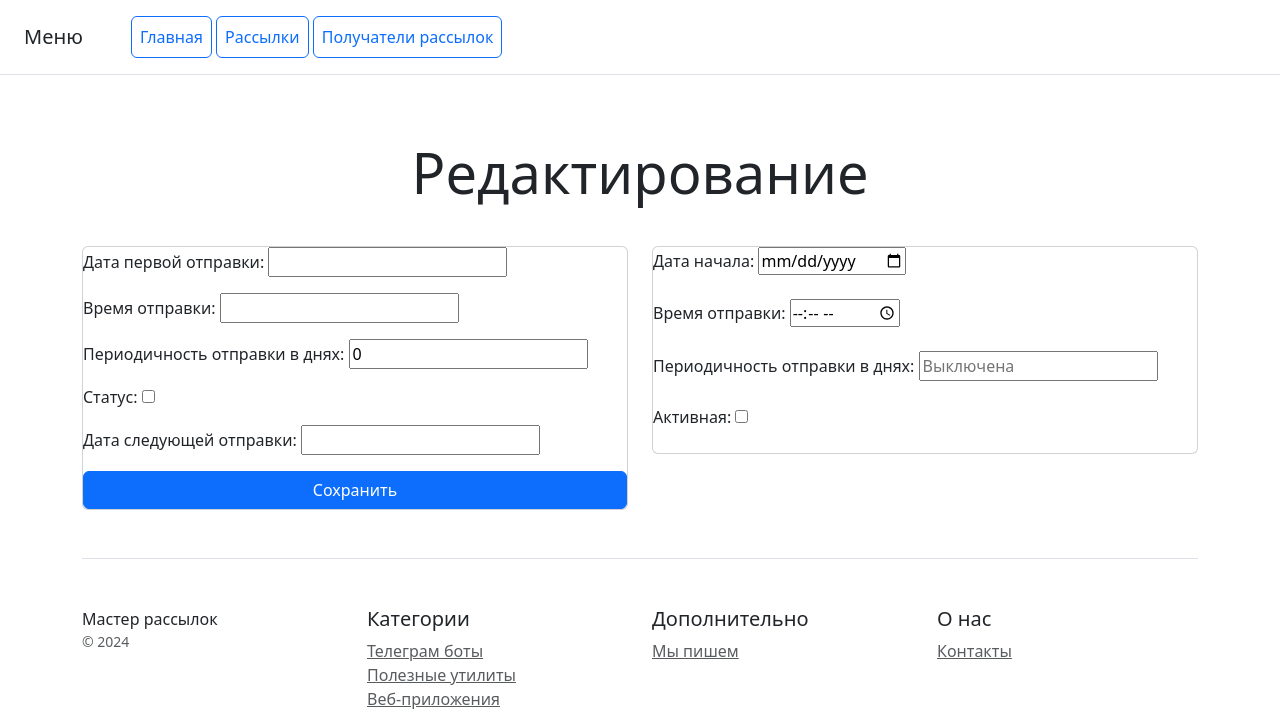
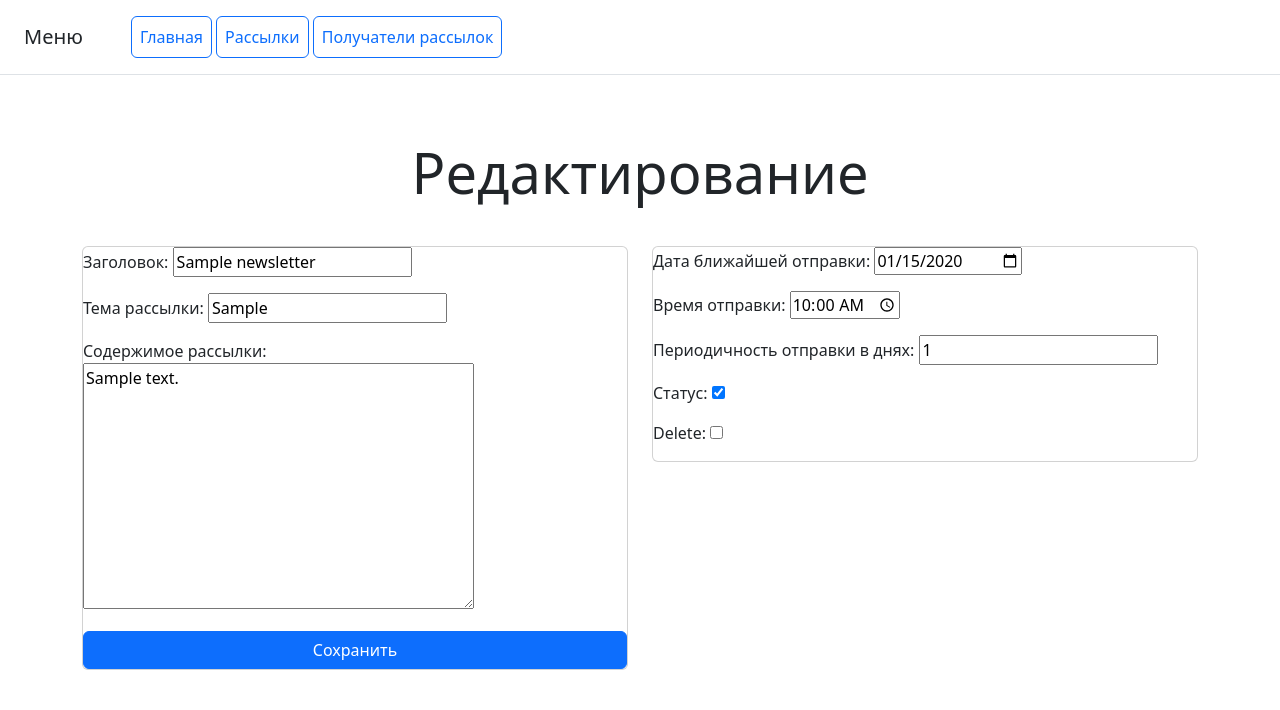
Before and after one commit to dimapbbb/MailMaster, a Django app: page /update/1/ in a window 1280 px wide. Shown: the top 710 px of the page. Run offline with Django 5.2, Linux system fonts and the light colour scheme; tables that the repository leaves empty hold one stand-in row (values such as "Sample post").

Commit message:
форма ввода настроек работает как надо создана модель логов рассылки

```diff
--- a/newsletterapp/admin.py
+++ b/newsletterapp/admin.py
@@ -10,4 +10,4 @@ class NewsletterAdmin(admin.ModelAdmin):
 
 @admin.register(NewsletterSettings)
 class NewsletterSettingsAdmin(admin.ModelAdmin):
-    list_display = ('newsletter', 'start_date', 'send_time', 'periodicity', 'next_send_day', 'status')
+    list_display = ('newsletter', 'last_send_date', 'send_time', 'periodicity', 'next_send_day', 'status')
--- a/newsletterapp/forms.py
+++ b/newsletterapp/forms.py
@@ -1,3 +1,5 @@
+from datetime import datetime
+
 from django import forms
 
 from newsletterapp.models import Newsletter, NewsletterSettings
@@ -14,4 +16,10 @@ class NewsletterSettingsForm(forms.ModelForm):
 
     class Meta:
         model = NewsletterSettings
-        fields = ('start_date', 'send_time', 'periodicity', 'status', 'next_send_day')
+        fields = ('next_send_day', 'send_time', 'periodicity', 'status')
+
+    def __init__(self, *args, **kwargs):
+        super().__init__(*args, **kwargs)
+
+        self.fields.get('next_send_day').widget.input_type = "date"
+        self.fields.get('send_time').widget.input_type = "time"
--- a/newsletterapp/models.py
+++ b/newsletterapp/models.py
@@ -19,15 +19,30 @@ class Newsletter(models.Model):
 class NewsletterSettings(models.Model):
     newsletter = models.OneToOneField(Newsletter, models.CASCADE)
 
-    start_date = models.DateField(blank=True, null=True, verbose_name="Дата первой отправки")
+    last_send_date = models.DateField(blank=True, null=True, verbose_name="Дата последней отправки")
     send_time = models.TimeField(blank=True, null=True, verbose_name="Время отправки")
     periodicity = models.PositiveIntegerField(verbose_name="Периодичность отправки в днях", default=0)
-    next_send_day = models.DateField(verbose_name="Дата следующей отправки", blank=True, null=True)
+    next_send_day = models.DateField(verbose_name="Дата ближайшей отправки", blank=True, null=True)
     status = models.BooleanField(default=False, verbose_name="Статус")
 
     def __str__(self):
-        return f"{self.start_date}, {self.periodicity}, {self.status}"
+        return f"{self.next_send_day}, {self.periodicity}, {self.status}"
 
     class Meta:
         verbose_name = "Настройка"
         verbose_name_plural = "Настройки"
+
+
+class NewsletterLogs(models.Model):
+    newsletter = models.ForeignKey(Newsletter, models.CASCADE)
+    send_date = models.DateField(blank=True, null=True, verbose_name="Дата отправки")
+    send_time = models.TimeField(blank=True, null=True, verbose_name="Время отправки")
+    status = models.BooleanField(verbose_name="Статус")
+    server_answer = models.TextField(verbose_name="Ответ почтового сервера")
+
+    def __str__(self):
+        return f"{self.send_date}, {self.status}"
+
+    class Meta:
+        verbose_name = "Отправка"
+        verbose_name_plural = "История отправок"
--- a/newsletterapp/templates/newsletterapp/newsletter_detail.html
+++ b/newsletterapp/templates/newsletterapp/newsletter_detail.html
@@ -11,6 +11,7 @@
         <li class="list-group-item">Дата создания: {{ object.created_at }}</li>
         <li class="list-group-item">Время отправки: {{ object.send_time }}</li>
         <li class="list-group-item">Дата следующей отправки: {{ object.next_send_day }}</li>
+        <li class="list-group-item">Дата последней отправки: {{ object.last_send_date }}</li>
         <li class="list-group-item">Периодичность раз в {{ object.periodicity }} дней</li>
         <li class="list-group-item">Статус: {{ object.status }}</li>
     </ul>
--- a/newsletterapp/templates/newsletterapp/newsletter_form.html
+++ b/newsletterapp/templates/newsletterapp/newsletter_form.html
@@ -20,34 +20,8 @@
             <div class="card">
                 {{ formset.management_form }}
                 {% for form in formset.forms %}
-                <div class="col">
-                    {{ form.non_field_errors }}
-                    <div class="row-6 mb-4">
-                        <div class="col">
-                            <div class="row-6 mb-4">
-                                <label for="id_newslettersettings-0-start_date">Дата начала:</label>
-                                <input type="date" name="newslettersettings-0-start_date"
-                                       id="id_newslettersettings-0-start_date">
-                            </div>
-                            <div class="row-6 mb-4">
-                                <label for="id_newslettersettings-0-send_time">Время отправки:</label>
-                                <input type="time" name="newslettersettings-0-send_time" value=""
-                                       id="id_newslettersettings-0-send_time">
-                            </div>
-                            <div class="row-6 mb-4">
-                                <label for="id_newslettersettings-0-periodicity">Периодичность отправки в днях:</label>
-                                <input type="number" name="newslettersettings-0-periodicity" placeholder="Выключена"
-                                       id="id_newslettersettings-0-periodicity">
-                            </div>
-                            <div class="row-6 mb-4">
-                                <label for="id_newslettersettings-0-status">Активная:</label>
-                                <input type="checkbox" name="newslettersettings-0-status"
-                                       id="id_newslettersettings-0-status">
-                            </div>
-                        </div>
-                        {% endfor %}
-                    </div>
-                </div>
+                {{ form.as_p }}
+                {% endfor %}
             </div>
         </div>
     </form>
--- a/newsletterapp/views.py
+++ b/newsletterapp/views.py
@@ -48,17 +48,12 @@ class NewsletterCreateView(CreateView):
             formset.instance = self.object
             formset.save()
 
-            # При создании автоматически сохраняет дату след отправки равной дате первой отправки
-            settings = NewsletterSettings.objects.get(newsletter=self.object.pk)
-            settings.next_send_day = settings.start_date
-            settings.save()
-
         return super().form_valid(form)
 
 
 class NewsletterUpdateView(UpdateView):
     model = Newsletter
-    form_class = NewsletterSettingsForm
+    form_class = NewsletterForm
 
     def get_context_data(self, **kwargs):
         context = super().get_context_data(**kwargs)
@@ -91,7 +86,10 @@ class NewsletterDetailView(DetailView):
         self.object = super().get_object(queryset)
         newsletter_id = self.kwargs.get('pk')
         settings = NewsletterSettings.objects.get(newsletter=newsletter_id)
-        self.object.start_date = settings.start_date
+        if settings.last_send_date:
+            self.object.last_send_date = settings.last_send_date
+        else:
+            self.object.last_send_date = "Еще не отправлялась"
         self.object.send_time = settings.send_time
         self.object.periodicity = settings.periodicity
         self.object.next_send_day = settings.next_send_day
```
Also changed, not shown: newsletterapp/utils.py (+14 -8 lines), newsletterapp/migrations/0007_newslettersettings_next_send_day_and_more.py (added), newsletterapp/migrations/0008_remove_newslettersettings_start_date_and_more.py (added), newsletterapp/migrations/0009_newsletterlogs.py (added).
